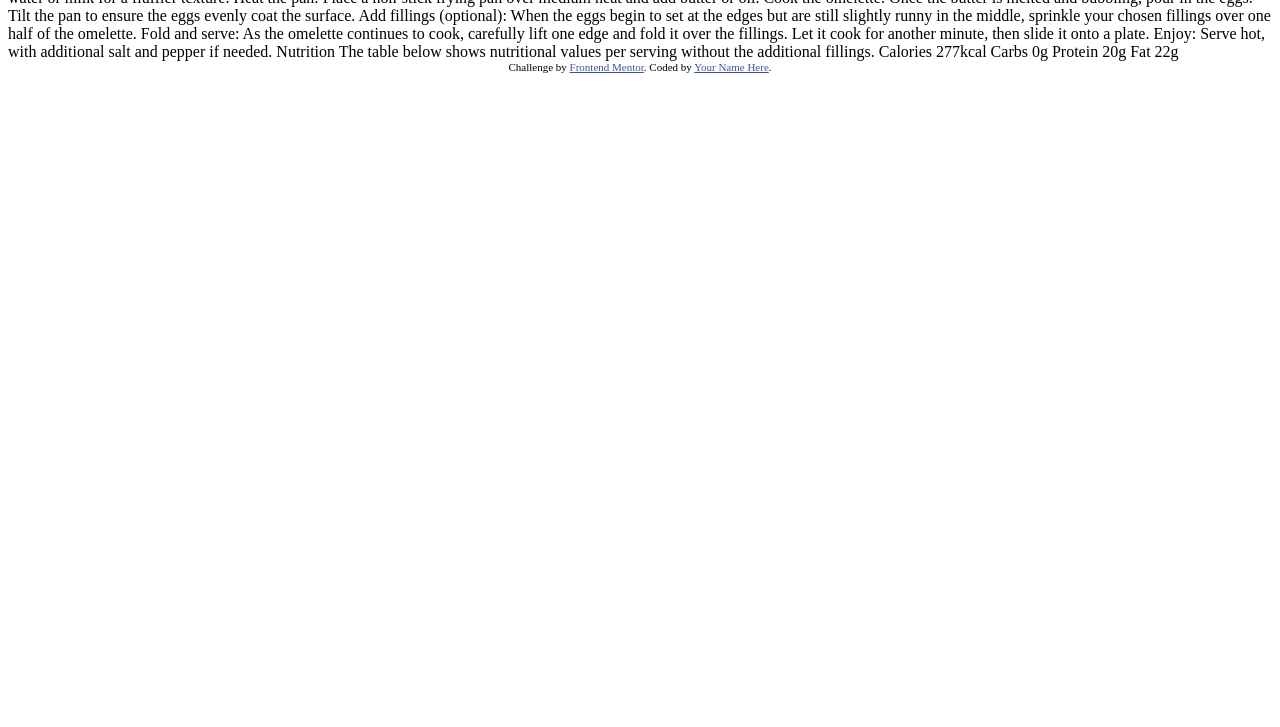
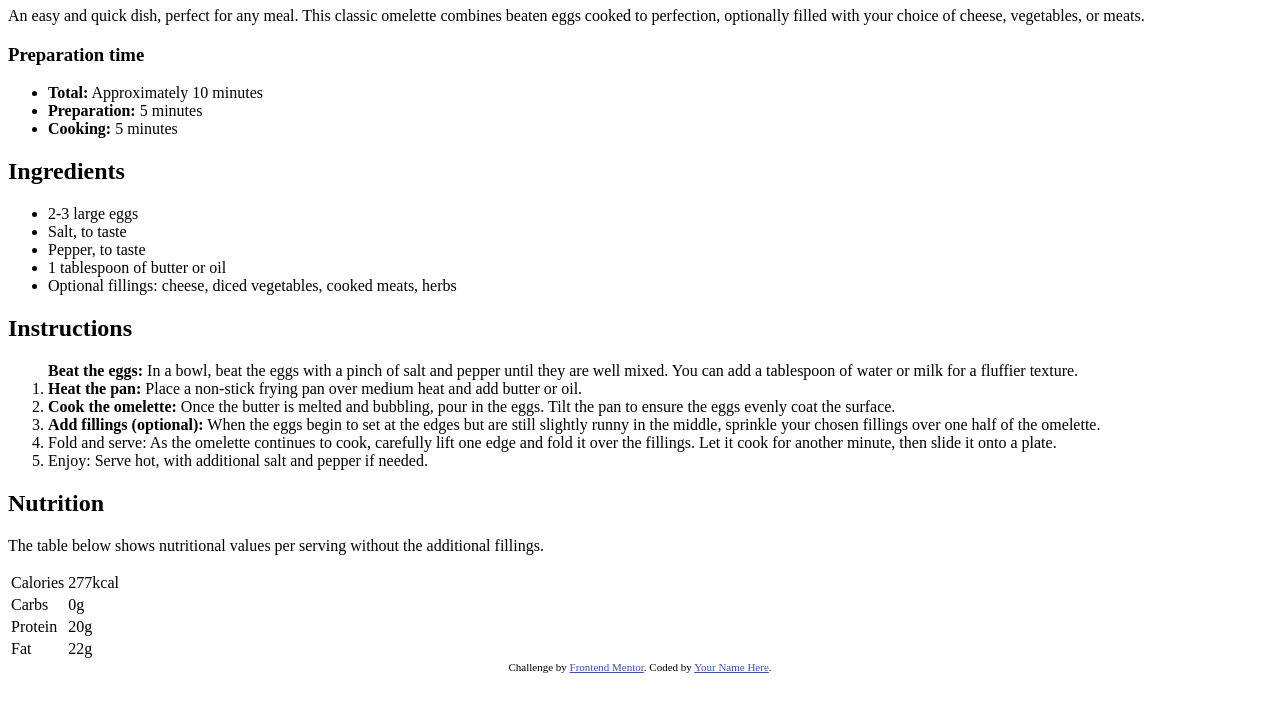
Before and after one commit to emil-raubach/frontendmentor, a plain HTML site: page recipe-page-main/index.html in a window 1280 px wide. Shown: the part 73-800 px from the top of the page. Drawn offline with Linux system fonts and the light colour scheme.

Commit message:
Basic HTML structure

```diff
--- a/recipe-page-main/index.html
+++ b/recipe-page-main/index.html
@@ -1,77 +1,154 @@
 <!DOCTYPE html>
 <html lang="en">
   <head>
-  <meta charset="UTF-8">
-  <meta name="viewport" content="width=device-width, initial-scale=1.0"> <!-- displays site properly based on user's device -->
+    <meta charset="UTF-8" />
+    <meta name="viewport" content="width=device-width, initial-scale=1.0" />
+    <!-- displays site properly based on user's device -->
 
-  <link rel="icon" type="image/png" sizes="32x32" href="./assets/images/favicon-32x32.png">
+    <link
+      rel="icon"
+      type="image/png"
+      sizes="32x32"
+      href="./assets/images/favicon-32x32.png"
+    />
 
     <title>Frontend Mentor | Recipe page</title>
 
     <!-- Feel free to remove these styles or customise in your own stylesheet 👍 -->
     <style>
-    .attribution { font-size: 11px; text-align: center; }
-    .attribution a { color: hsl(228, 45%, 44%); }
+      .attribution {
+        font-size: 11px;
+        text-align: center;
+      }
+      .attribution a {
+        color: hsl(228, 45%, 44%);
+      }
     </style>
   </head>
   <body>
+    <main>
+      <!-- Header -->
+      <header class="header">
+        <div class="container">
+          <h1 class="header__title">Simple Omelette Recipe</h1>
 
-  Simple Omelette Recipe
+          <p class="header__description">
+            An easy and quick dish, perfect for any meal. This classic omelette
+            combines beaten eggs cooked to perfection, optionally filled with
+            your choice of cheese, vegetables, or meats.
+          </p>
 
-  An easy and quick dish, perfect for any meal. This classic omelette combines beaten eggs cooked
-  to perfection, optionally filled with your choice of cheese, vegetables, or meats.
+          <div class="header__prep-time">
+            <h3>Preparation time</h3>
 
-  Preparation time
+            <ul class="header__prep-time-list">
+              <li class="header__prep-time-list-item">
+                <strong>Total:</strong> Approximately 10 minutes
+              </li>
+              <li class="header__prep-time-list-item">
+                <strong>Preparation:</strong> 5 minutes
+              </li>
+              <li class="header__prep-time-list-item">
+                <strong>Cooking:</strong> 5 minutes
+              </li>
+            </ul>
+          </div>
+        </div>
+      </header>
 
-  Total: Approximately 10 minutes
-  Preparation: 5 minutes
-  Cooking: 5 minutes
+      <!-- Ingredients -->
+      <section id="ingredients">
+        <div class="container">
+          <h2>Ingredients</h2>
 
-  Ingredients
+          <ul>
+            <li>2-3 large eggs</li>
+            <li>Salt, to taste</li>
+            <li>Pepper, to taste</li>
+            <li>1 tablespoon of butter or oil</li>
+            <li>
+              Optional fillings: cheese, diced vegetables, cooked meats, herbs
+            </li>
+          </ul>
+        </div>
+      </section>
 
-  2-3 large eggs
-  Salt, to taste
-  Pepper, to taste
-  1 tablespoon of butter or oil
-  Optional fillings: cheese, diced vegetables, cooked meats, herbs
+      <!-- Instructions -->
+      <section id="instructions">
+        <div class="container">
+          <h2 class="instruction__title">Instructions</h2>
+          <ol class="instructions__list">
+            <strong>Beat the eggs:</strong>
+            In a bowl, beat the eggs with a pinch of salt and pepper until they
+            are well mixed. You can add a tablespoon of water or milk for a
+            fluffier texture.
 
-  Instructions
+            <li>
+              <strong>Heat the pan:</strong> Place a non-stick frying pan over
+              medium heat and add butter or oil.
+            </li>
 
-  Beat the eggs: In a bowl, beat the eggs with a pinch of salt and pepper until they are well mixed.
-  You can add a tablespoon of water or milk for a fluffier texture.
+            <li>
+              <strong>Cook the omelette:</strong> Once the butter is melted and
+              bubbling, pour in the eggs. Tilt the pan to ensure the eggs evenly
+              coat the surface.
+            </li>
 
-  Heat the pan: Place a non-stick frying pan over medium heat and add butter or oil.
+            <li>
+              <strong>Add fillings (optional):</strong> When the eggs begin to
+              set at the edges but are still slightly runny in the middle,
+              sprinkle your chosen fillings over one half of the omelette.
+            </li>
 
-  Cook the omelette: Once the butter is melted and bubbling, pour in the eggs. Tilt the pan to ensure
-  the eggs evenly coat the surface.
+            <li>
+              Fold and serve: As the omelette continues to cook, carefully lift
+              one edge and fold it over the fillings. Let it cook for another
+              minute, then slide it onto a plate.
+            </li>
 
-  Add fillings (optional): When the eggs begin to set at the edges but are still slightly runny in the
-  middle, sprinkle your chosen fillings over one half of the omelette.
+            <li>
+              Enjoy: Serve hot, with additional salt and pepper if needed.
+            </li>
+          </ol>
+        </div>
+      </section>
 
-  Fold and serve: As the omelette continues to cook, carefully lift one edge and fold it over the
-  fillings. Let it cook for another minute, then slide it onto a plate.
+      <section id="nutrition">
+        <div class="container">
+          <h2 class="nutrition__title">Nutrition</h2>
 
-  Enjoy: Serve hot, with additional salt and pepper if needed.
+          <p class="nutrition__description">
+            The table below shows nutritional values per serving without the
+            additional fillings.
+          </p>
 
-  Nutrition
-
-  The table below shows nutritional values per serving without the additional fillings.
-
-  Calories
-  277kcal
-
-  Carbs
-  0g
-
-  Protein
-  20g
-
-  Fat
-  22g
+          <table>
+            <tr>
+              <td>Calories</td>
+              <td>277kcal</td>
+            </tr>
+            <tr>
+              <td>Carbs</td>
+              <td>0g</td>
+            </tr>
+            <tr>
+              <td>Protein</td>
+              <td>20g</td>
+            </tr>
+            <tr>
+              <td>Fat</td>
+              <td>22g</td>
+            </tr>
+          </table>
+        </div>
+      </section>
+    </main>
 
     <div class="attribution">
-    Challenge by <a href="https://www.frontendmentor.io?ref=challenge" target="_blank">Frontend Mentor</a>.
-    Coded by <a href="#">Your Name Here</a>.
+      Challenge by
+      <a href="https://www.frontendmentor.io?ref=challenge" target="_blank"
+        >Frontend Mentor</a
+      >. Coded by <a href="#">Your Name Here</a>.
     </div>
   </body>
 </html>
```
Also changed, not shown: recipe-page-main/css/style.css (added). Lines whose indentation alone changed are shown as unchanged.
